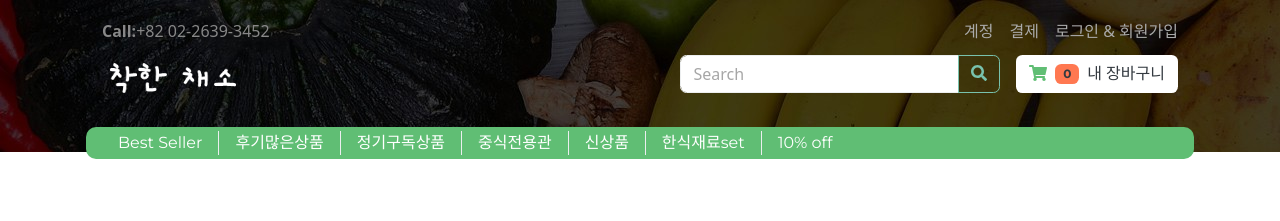
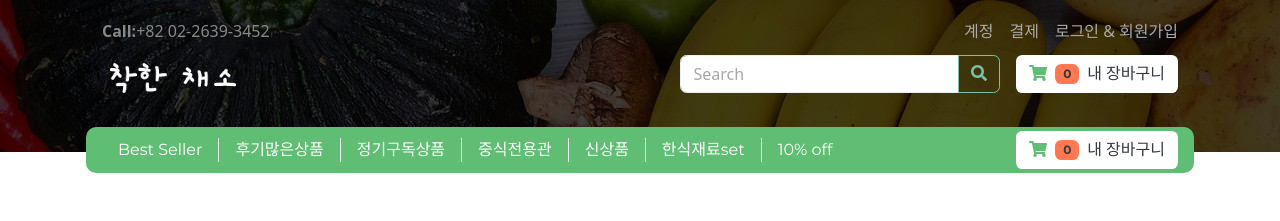
Before and after one commit to refurb-food-shopping-mall/client, a Vue app: page / in a window 1280 px wide. Shown: the top 221 px of the page. Built offline with nearby package versions, Linux system fonts and the light colour scheme; no server answers.

Commit message:
💄 navbar component -create my cart button

```diff
--- a/src/components/NavBar.vue
+++ b/src/components/NavBar.vue
@@ -51,6 +51,16 @@
 
         <div class="collapse navbar-collapse" id="navbarColor01">
           <ul class="navbar-nav me-auto"></ul>
+
+          <div>
+            <router-link class="btn bg-white" style="" to="/cart" role="button">
+              <font-awesome-icon icon="shopping-cart" color="#60be74" />
+              <span class="badge bg-danger mx-2 text-dark">{{
+                $store.getters["cart/getCartLength"]
+              }}</span>
+              <span class="text-dark">내 장바구니</span>
+            </router-link>
+          </div>
         </div>
       </div>
     </nav>
```
